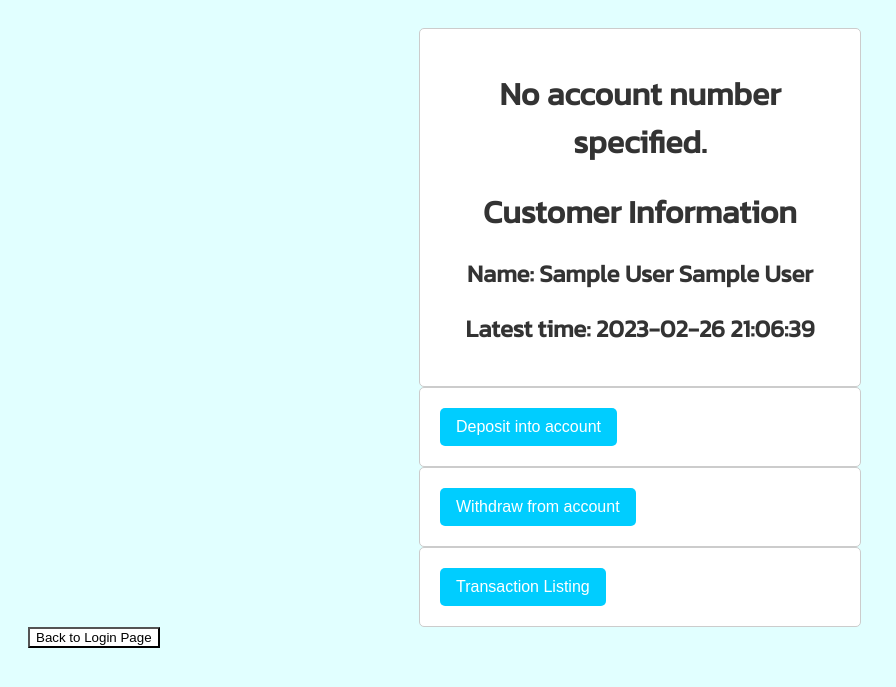
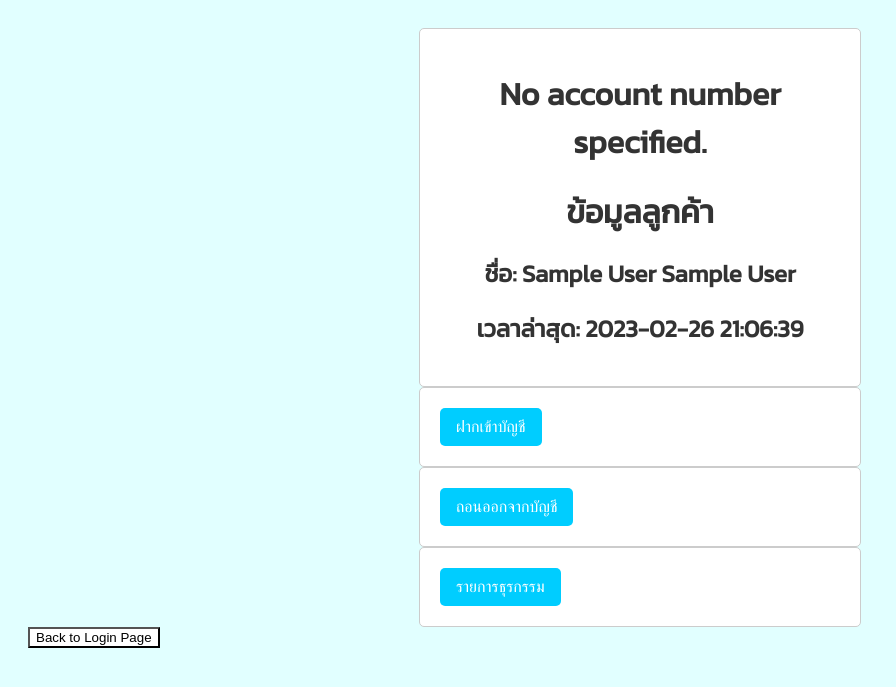
Before and after one commit to caster25/the-project, a PHP site: page /account.php in a window 1280 px wide. Shown: the top 687 px of the page, without its empty margins (0-896 px from the left). Run offline with PHP 8.4, Linux system fonts and the light colour scheme; the visitor is signed in with stand-in values (Sample User, id 1); data that the repository does not hold is empty.

Commit message:
last-th???????????//

```diff
--- a/account.php
+++ b/account.php
@@ -112,9 +112,9 @@ if (isset($_SESSION['customer_id'])) {
         if ($row) {
             $balance = $row['balance'];
 
-            echo "<h1>Account Summary</h1>";
-            echo "<h2>Account number:   $account_number </h2>";
-            echo "<h2>Current balance: <span style='color: green;'> ฿  ". number_format($balance, 2). "</h2>" ;
+            echo "<h1>สรุปบัญชี</h1>";
+            echo "<h2>หมายเลขบัญชี:   $account_number </h2>";
+            echo "<h2>ยอดเงินปัจจุบัน: <span style='color: green;'> ฿  ". number_format($balance, 2). "</h2>" ;
         } else {
             echo "<h1>Invalid account number.</h1>";
         }
@@ -136,10 +136,10 @@ if (isset($_SESSION['customer_id'])) {
     $first_name = $row['first_name'];
     $last_name = $row['last_name'];
 
-    echo "<h1>Customer Information</h1>";
-    echo "<h2>Name: " . $first_name . " " . $last_name . "</h2>";
+    echo "<h1>ข้อมูลลูกค้า</h1>";
+    echo "<h2>ชื่อ: " . $first_name . " " . $last_name . "</h2>";
 
-    echo "<h2>Latest time: " . date('Y-m-d H:i:s') . "</h2>";
+    echo "<h2>เวลาล่าสุด: " . date('Y-m-d H:i:s') . "</h2>";
 
     mysqli_stmt_close($stmt);
     mysqli_close($conn);
@@ -150,23 +150,23 @@ if (isset($_SESSION['customer_id'])) {
 </form>
 <form method="post" action="b_deposit.php" >
   <input type="hidden" name="account_number" value="<?php print($account_number); ?>">
-  <button type="submit">Deposit into account</button>
+  <button type="submit">ฝากเข้าบัญชี</button>
 </form>
 
 <form method="post" action="b_withdraw.php">
   <input type="hidden" name="account_number" value="<?php print($account_number); ?>">
-  <button type="submit">Withdraw from account</button>
+  <button type="submit">ถอนออกจากบัญชี</button>
 </form>
 
 <form method="post" action="transaction_listing.php">
   <input type="hidden" name="account_number" value="<?php print($account_number); ?>">
-  <button type="submit">Transaction Listing</button>
+  <button type="submit">รายการธุรกรรม</button>
 </form>
 
 
 <body>
   <div id="popup-box" style="display:none; ">
-    <p>Are you sure you want to go back to the account list?</p>
+    <p>คุณแน่ใจหรือไม่ว่าต้องการกลับไปที่รายการบัญชี</p>
     <button onclick="hidePopup(true)">Yes</button>
     <button onclick="hidePopup(false)">No</button>
   </div>
--- a/b_deposit.php
+++ b/b_deposit.php
@@ -79,16 +79,16 @@ $account_number=$_POST['account_number'];
 <form method="post" action="deposit.php" onsubmit="return confirmDeposit()">
   <input type="hidden" name="account_number" value="<?php echo htmlspecialchars($account_number); ?>">
   <input type="hidden" name="customer_id" value="<?php echo htmlspecialchars($customer_id); ?>">
-  <label for="amount">Enter the amount to be deposited:</label>
+  <label for="amount">ใส่จำนวนเงินที่จะฝาก:</label>
   <input type="number" name="amount" step="0.01" placeholder="Enter amount to deposit" required><br>
   <br>
-  <button type="submit">Deposit</button><br>
+  <button type="submit">เงินฝาก</button><br>
 
 
 	<script>
 	function confirmDeposit() {
 	  var amount = document.getElementsByName('amount')[0].value;
-	  return confirm("Are you sure you want to deposit $" + amount + "?");
+	  return confirm("คุณแน่ใจหรือไม่ว่าต้องการฝากเงิน ฿" + amount + "?");
 	}
 
 	</script>
--- a/b_withdraw.php
+++ b/b_withdraw.php
@@ -78,15 +78,15 @@ $account_number=$_POST['account_number'];
 <form method="post" action="withdraw.php" onsubmit="return confirmWithdraw();">
   <input type="hidden" name="account_number" value="<?php echo htmlspecialchars($account_number); ?>">
   <input type="hidden" name="customer_id" value="<?php echo htmlspecialchars($customer_id); ?>">
-  <label for="amount">Enter the amount to be withdraw:</label>
+  <label for="amount">ใส่จำนวนเงินที่จะถอน:</label>
   <input type="number" name="amount" step="0.01" placeholder="Enter amount to withdraw" required><br>
   <br>
-  <button type="submit">withdraw</button><br>
+  <button type="submit">ถอน</button><br>
 
 	<script>
 	function confirmWithdraw() {
 	  var amount = document.getElementsByName('amount')[0].value;
-	  return confirm("Are you sure you want to withdraw $" + amount + "?");
+	  return confirm("Are you sure you want to withdraw ฿" + amount + "?");
 	}
 
 	</script>
--- a/deposit.php
+++ b/deposit.php
@@ -21,7 +21,7 @@ if ($result->num_rows > 0) {
         // Get the current time in 24-hour format
         $time = date('H:i:s');
         $transaction_date = date('Y-m-d H:i:s');
-        $description = "Deposit";
+        $description = "เงินฝาก";
 
 
         $sql = "INSERT INTO transactions (account_number, transaction_date, amount, description) VALUES (?, ?, ?, ?)";
--- a/withdraw.php
+++ b/withdraw.php
@@ -97,7 +97,7 @@ $row = mysqli_fetch_assoc($result);
 $current_balance = $row['balance'];
 
 if ($withdraw_amount > $current_balance) {
-    echo "<h1>Error: Insufficient balance. You cannot withdraw more than your current balance.</h1>";
+    echo "<h1>ข้อผิดพลาด: ยอดเงินคงเหลือไม่เพียงพอ คุณไม่สามารถถอนเงินได้มากกว่ายอดเงินปัจจุบันของคุณ</h1>";
     echo '<h2><button onclick="history.back()" .urlencode($account_number)>Go Back</button><h2>' ;
 } else {
     $sql = "UPDATE accounts SET balance = balance - $withdraw_amount, open_date = '$datetime' WHERE account_number = $account_number";
@@ -108,7 +108,7 @@ if ($withdraw_amount > $current_balance) {
 
 		$time = date('H:i:s');
         $transaction_date = date('Y-m-d H:i:s');
-        $description = "Withdrawal";
+        $description = "การถอนเงิน";
 
         $sql = "INSERT INTO transactions (account_number, transaction_date, amount, description) VALUES (?, ?, ?, ?)";
         $stmt = $conn->prepare($sql);
```
Also changed, not shown: transaction_listing.php (+4 -4 lines).
